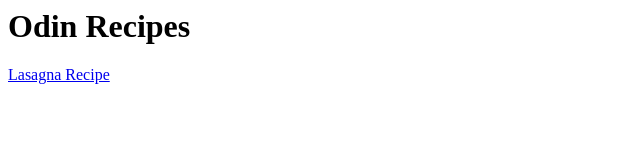
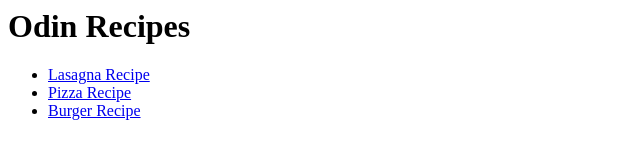
Before and after one commit to oReap/odin-recipes, a plain HTML site: page index.html in a window 1280 px wide. Shown: the whole page, without its empty margins (0-640 px from the left). Drawn offline with Linux system fonts and the light colour scheme.

Commit message:
Forgot to add </ul> at the end of the recipe list which meant other recipes didnt show up

```diff
--- a/index.html
+++ b/index.html
@@ -2,6 +2,11 @@
     <html lang="en">
         <Title>Odin Recipes</Title>
         <h1>Odin Recipes</h1>
-        <a href ="recipes/lasagna.html">Lasagna Recipe</a>
+        <!-- Lasagna, Pizza and Burger recipes listed out -->
+        <ul>
+            <li><a href="recipes/lasagna.html">Lasagna Recipe</a></li>
+            <li><a href="recipes/pizza.html">Pizza Recipe</a></li>
+            <li><a href="recipes/burger.html">Burger Recipe</a></li>
+        </ul>
     </html>
 </DOCTYPE>
```
